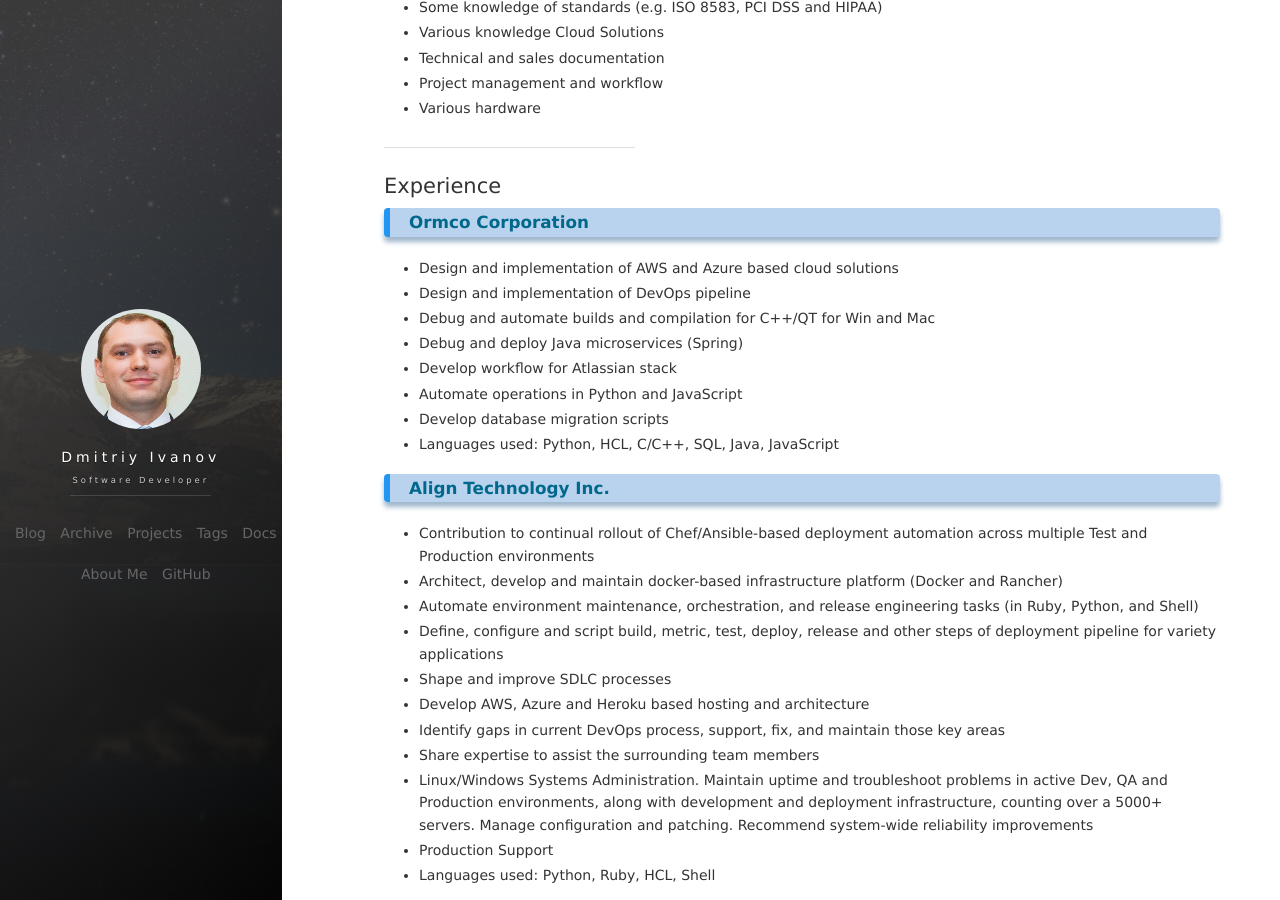
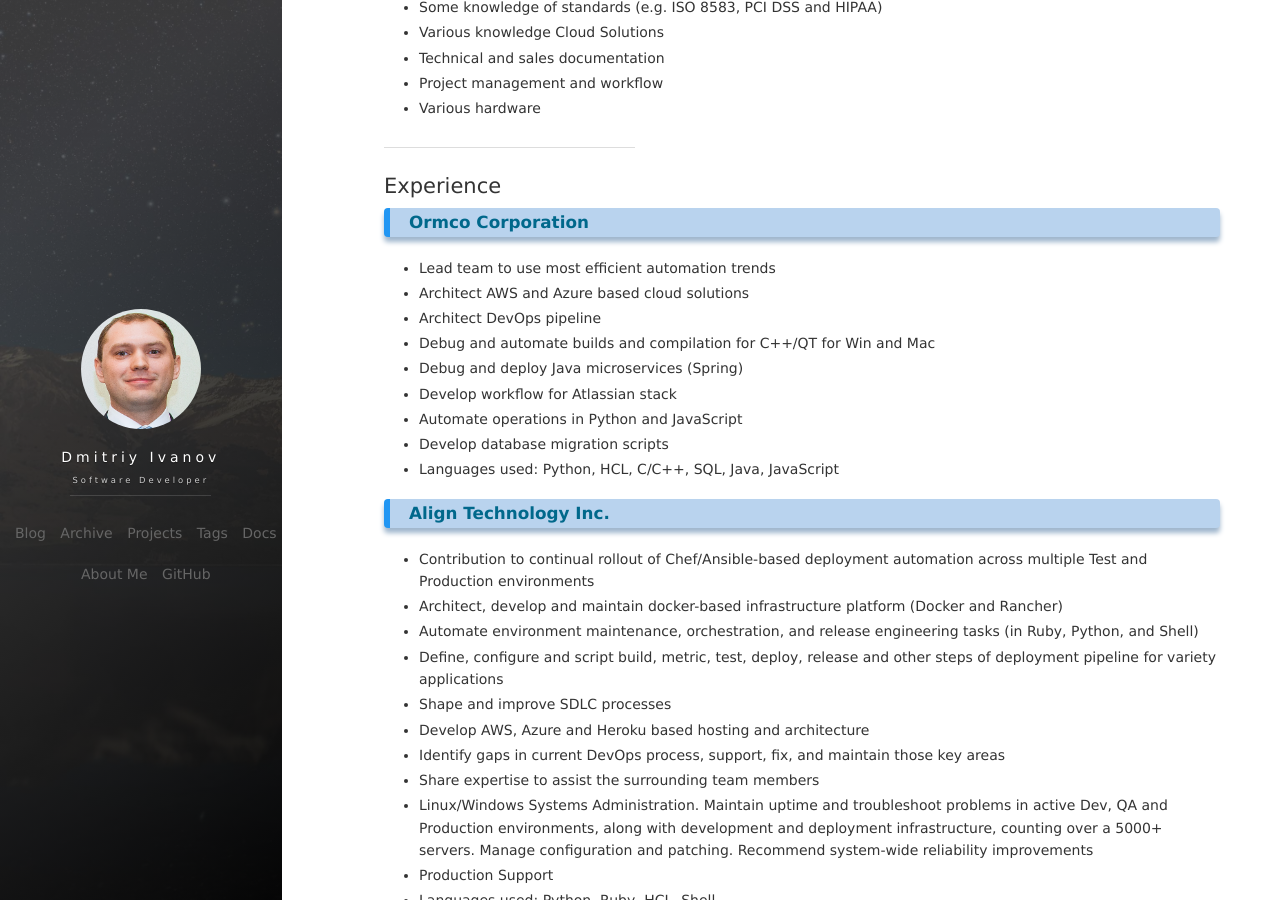
Before and after one commit to d-k-ivanov/d-k-ivanov.github.io, a Jekyll site: the page built from about.md, in a window 1280 px wide and 900 px high, scrolled down 675 px. Built offline with Jekyll 4.4.1, drawn with Linux system fonts in a browser that asks for light colours; nearby versions of some CDN libraries; comment, search, counter and statistics services are not loaded.

Commit message:
Post 2018-11-25-01:25:55

```diff
--- a/about.md
+++ b/about.md
@@ -43,8 +43,9 @@
 
 ### [**Ormco Corporation**](https://ormco.com)
 
-* Design and implementation of AWS and Azure based cloud solutions
-* Design and implementation of DevOps pipeline
+* Lead team to use most efficient automation trends
+* Architect AWS and Azure based cloud solutions
+* Architect DevOps pipeline
 * Debug and automate builds and compilation for C++/QT for Win and Mac
 * Debug and deploy Java microservices (Spring)
 * Develop workflow for Atlassian stack
```
